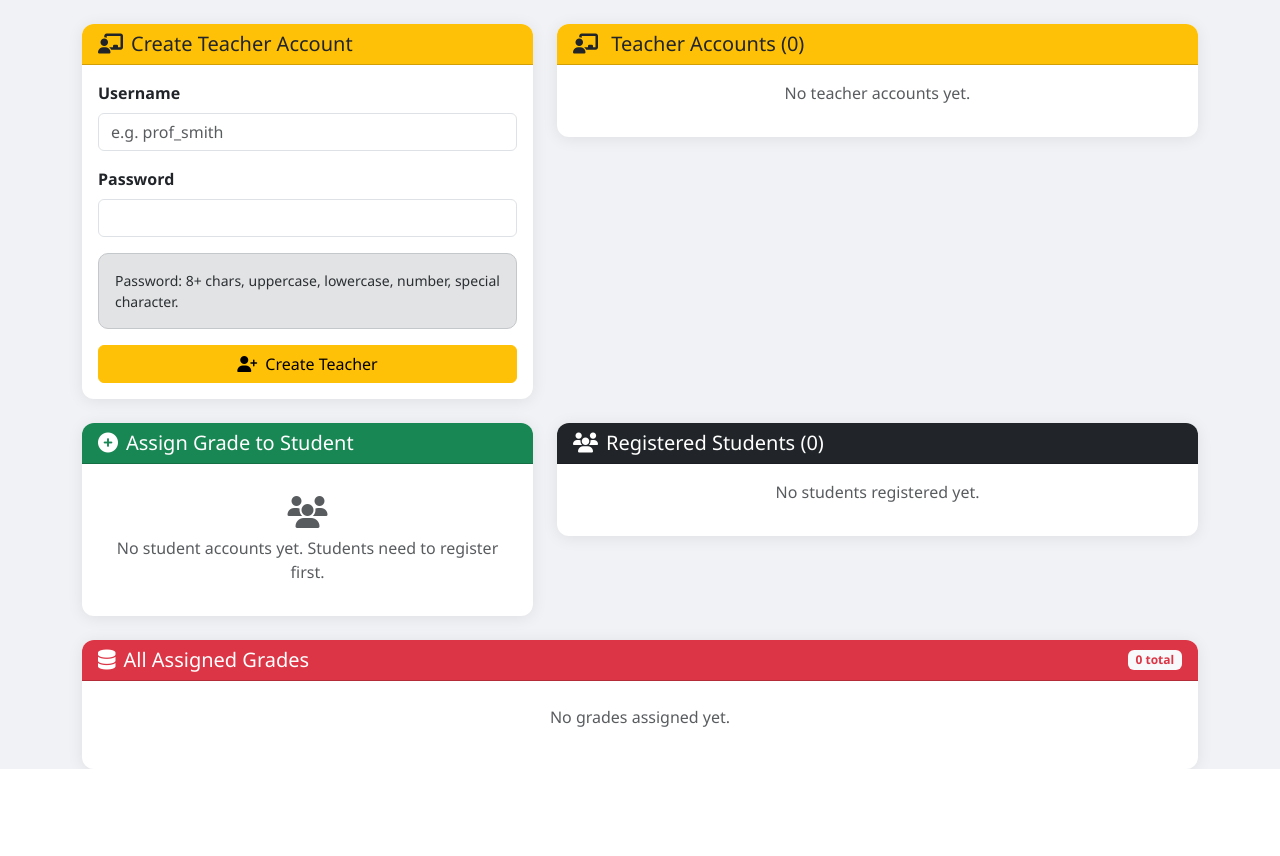
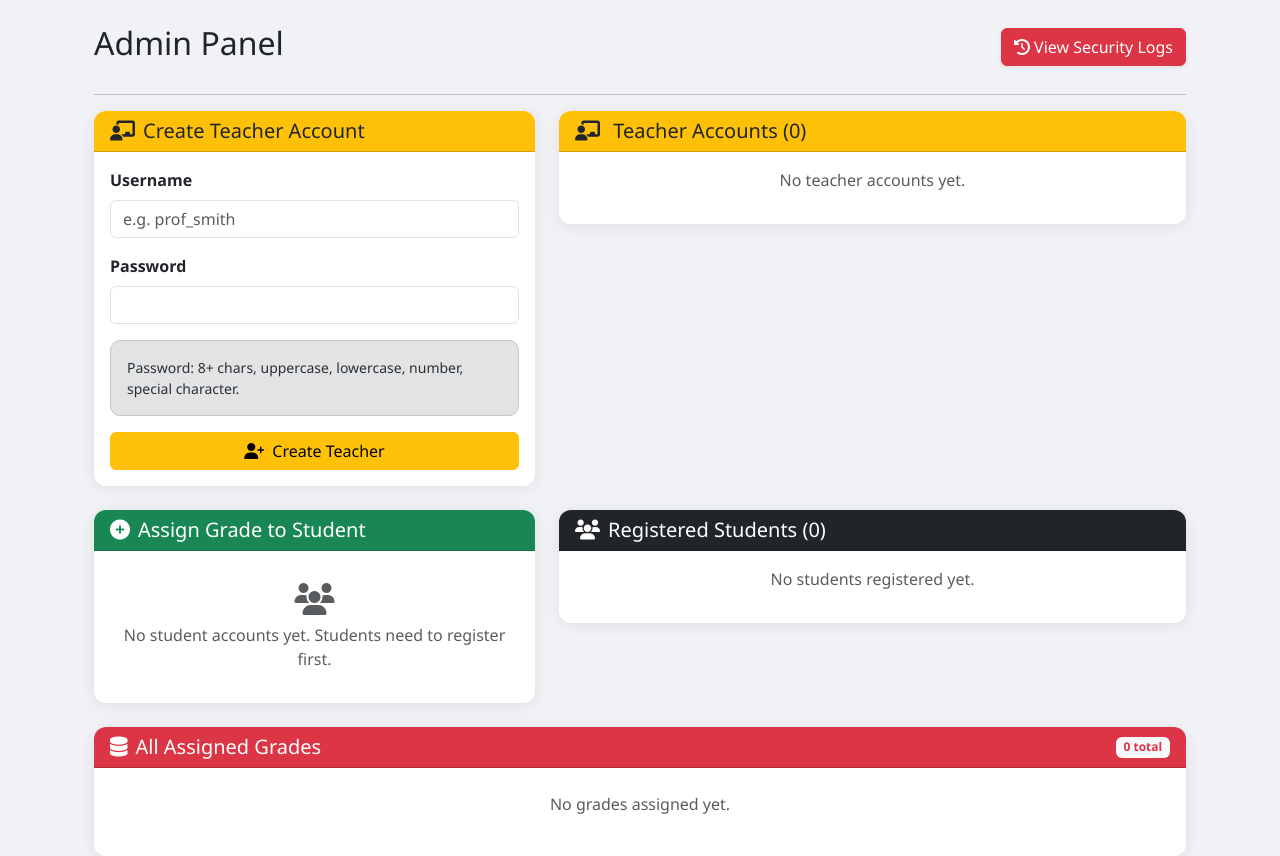
Before and after one commit to ustunesma/Secure_Student_Portal, a Flask app: page /admin in a window 1280 px wide. Shown: the part 56-912 px from the top of the page. Before the commit the page ends 825 px from the top, so only its background shows below. Run offline with Flask 3, Linux system fonts and the light colour scheme; the visitor is signed in with stand-in values (Sample User, id 1); data comes from the database, SQL or seed files in the repository; data that the repository does not hold is empty; parts of the project's set-up code (start-up, migrations or seed data) failed here and were passed over; some libraries are stand-ins or nearby versions.

Commit message:
Audit Logging

```diff
--- a/app.py
+++ b/app.py
@@ -10,6 +10,24 @@ import os
 import time
 from flask_limiter import Limiter
 from flask_limiter.util import get_remote_address
+import logging
+from datetime import datetime
+
+# ── Security Audit Logging Configuration ─────────────────────────────────────
+# We create a specific logger so it doesn't interfere with Flask's terminal output
+security_logger = logging.getLogger('security_audit')
+security_logger.setLevel(logging.INFO)
+
+# This handler tells the logger to write specifically to 'security_audit.log'
+file_handler = logging.FileHandler('security_audit.log')
+file_handler.setFormatter(logging.Formatter('%(asctime)s | %(levelname)s | IP: %(message)s'))
+security_logger.addHandler(file_handler)
+
+def log_security_event(event_type, details, ip_address):
+    """Utility function to format and save security logs."""
+    log_entry = f"{ip_address} | EVENT: {event_type} | DETAILS: {details}"
+    security_logger.info(log_entry) # Uses our specific logger instead of root logging
+
 
 app = Flask(__name__)
 app.secret_key = os.environ.get("SECRET_KEY", "dev-only-change-this-key")
@@ -31,6 +49,9 @@ limiter = Limiter(
 # Custom error handler for HTTP 429 (Too Many Requests)
 @app.errorhandler(429)
 def ratelimit_handler(e):
+    # Log the security violation before showing the error page
+    log_security_event("RATE_LIMIT_EXCEEDED", f"Threshold reached: {e.description}", get_remote_address())
+
     return render_template("429.html", description=e.description), 429
 
 MAX_ATTEMPTS = 3
@@ -218,6 +239,8 @@ def register():
                 (username, hashed, "user")
             )
             conn.commit()
+            # LOG: User registration events are critical for monitoring and forensic analysis
+            log_security_event("USER_REGISTRATION", f"New user created: {username}", get_remote_address())
             conn.close()
             flash("Account created! Please log in.", "success")
             return redirect(url_for("login"))
@@ -242,11 +265,15 @@ def login():
             # Check if account is locked
             if time.time() < user["locked_until"]:
                 remaining = int(user["locked_until"] - time.time())
+                # LOG: Record access attempt on a locked account for forensic analysis
+                log_security_event("ACCOUNT_LOCKOUT", f"Blocked access to locked account: {username}", get_remote_address())
                 flash(f"Account locked. Try again in {remaining} seconds.", "danger")
                 conn.close()
                 return render_template("login.html")
 
             if bcrypt.checkpw(password.encode(), user["password"].encode()):
+                # LOG: Authentication success provides traceability and accountability
+                log_security_event("AUTH_SUCCESS", f"User '{username}' logged in successfully.", get_remote_address())
                 # Success — reset attempts
                 conn.execute(
                     "UPDATE users SET login_attempts = 0, locked_until = 0 WHERE id = ?",
@@ -264,6 +291,8 @@ def login():
                 flash(f"Welcome, {username}!", "success")
                 return redirect(url_for("dashboard"))
             else:
+                # LOG: Authentication failure helps detect potential Brute-force attacks
+                log_security_event("AUTH_FAILURE", f"Invalid password attempt for user: {username}", get_remote_address())
                 # Failed attempt
                 new_attempts = user["login_attempts"] + 1
                 locked_until = 0
@@ -363,6 +392,28 @@ def dashboard():
             "date":   r["date"],
         })
     return render_template("dashboard.html", grades=grades)
+
+# ──     Admin Logs          ────────────────────────────────────────────────────
+@app.route("/admin/logs")
+@admin_required
+def view_logs():
+    """Security Dashboard: Reads the audit log file and displays events to the admin."""
+    log_list = []
+    log_file_path = 'security_audit.log'
+
+    try:
+        if os.path.exists(log_file_path):
+            with open(log_file_path, 'r') as f:
+                # Get the last 50 entries to avoid overloading the page
+                lines = f.readlines()[-50:]
+                # Reverse to show the most recent events first
+                log_list = [line.strip() for line in reversed(lines)]
+        else:
+            log_list = ["Audit log file not found. System has not recorded any events yet."]
+    except Exception as e:
+        log_list = [f"Error reading security logs: {str(e)}"]
+
+    return render_template("logs.html", logs=log_list)
 
 # ── Admin panel ────────────────────────────────────────────────────────────────
 @app.route("/admin")
@@ -545,6 +596,8 @@ def delete_user(user_id):
         conn.execute("DELETE FROM grades WHERE user_id = ?", (user_id,))
         conn.execute("DELETE FROM users WHERE id = ?", (user_id,))
         conn.commit()
+        #logging the deletion of a user account is crucial for security auditing and accountability, especially when performed by an admin
+        log_security_event("ADMIN_ACTION", f"Admin '{session['username']}' deleted user: {user['username']}", get_remote_address())
         flash(f"Student '{user['username']}' deleted.", "info")
     conn.close()
     return redirect(url_for("admin"))
@@ -580,6 +633,8 @@ def create_teacher():
             (username, hashed, "teacher")
         )
         conn.commit()
+        #logging the creation of a teacher account by an admin is important for security auditing and accountability, as it involves granting elevated privileges
+        log_security_event("ADMIN_ACTION", f"Admin '{session['username']}' created teacher account: {username}", get_remote_address())
         conn.close()
         flash(f"Teacher account '{username}' created successfully.", "success")
     except sqlite3.IntegrityError:
@@ -595,7 +650,10 @@ def delete_teacher(user_id):
         "SELECT username, role FROM users WHERE id = ?", (user_id,)
     ).fetchone()
     if user and user["role"] == "teacher":
+        teacher_name = user["username"]
         conn.execute("DELETE FROM users WHERE id = ?", (user_id,))
+        #logging the deletion of a teacher account by an admin is crucial for security auditing and accountability, as it involves revoking elevated privileges
+        log_security_event("ADMIN_ACTION", f"Admin '{session['username']}' deleted teacher: {teacher_name}", get_remote_address())
         conn.commit()
         flash(f"Teacher '{user['username']}' deleted.", "info")
     else:
@@ -613,6 +671,8 @@ def unlock_user(user_id):
         (user_id,)
     )
     conn.commit()
+    # LOG: Admin unlocking an account is a critical security event that should be logged for accountability
+    log_security_event("ADMIN_ACTION", f"Admin '{session['username']}' unlocked user ID: {user_id}", get_remote_address())
     conn.close()
     flash("Account unlocked successfully.", "success")
     return redirect(url_for("admin"))
--- a/templates/admin.html
+++ b/templates/admin.html
@@ -2,7 +2,20 @@
 {% block title %}Admin Panel{% endblock %}
 {% block content %}
 
-<!-- Teacher Management -->
+   <!-- Security Logs -->
+<div class="container mt-4">
+
+    <div class="d-flex justify-content-between align-items-center mb-4">
+        <h2>Admin Panel</h2>
+
+        <a href="{{ url_for('view_logs') }}" class="btn btn-danger shadow-sm">
+            <i class="fas fa-history"></i> View Security Logs
+        </a>
+    </div>
+
+    <hr>
+
+    <!-- Teacher Management -->
 <div class="row mb-4">
   <div class="col-lg-5">
     <div class="card">
```
Also changed, not shown: templates/logs.html (added, +40 -0 lines), 1 other file.
